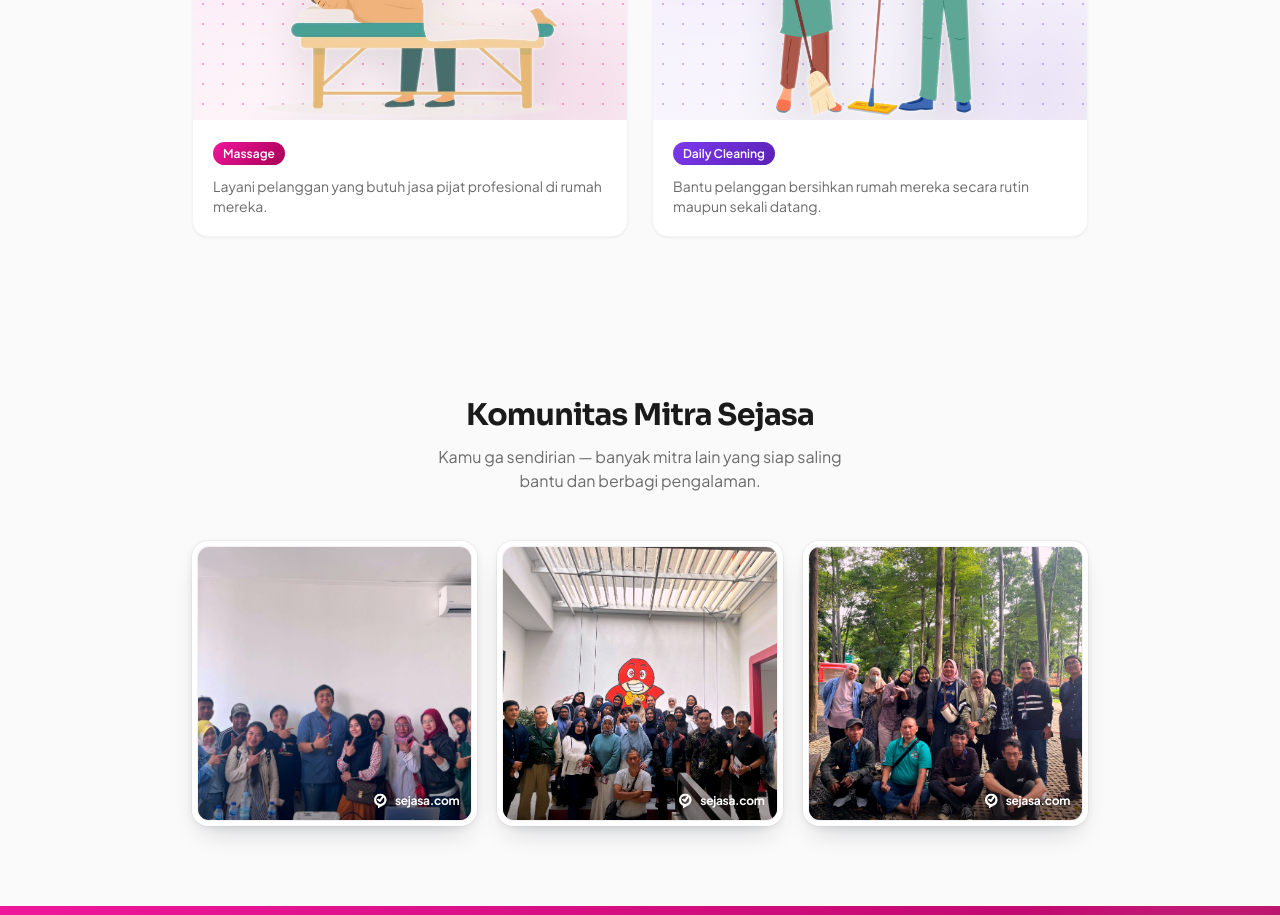
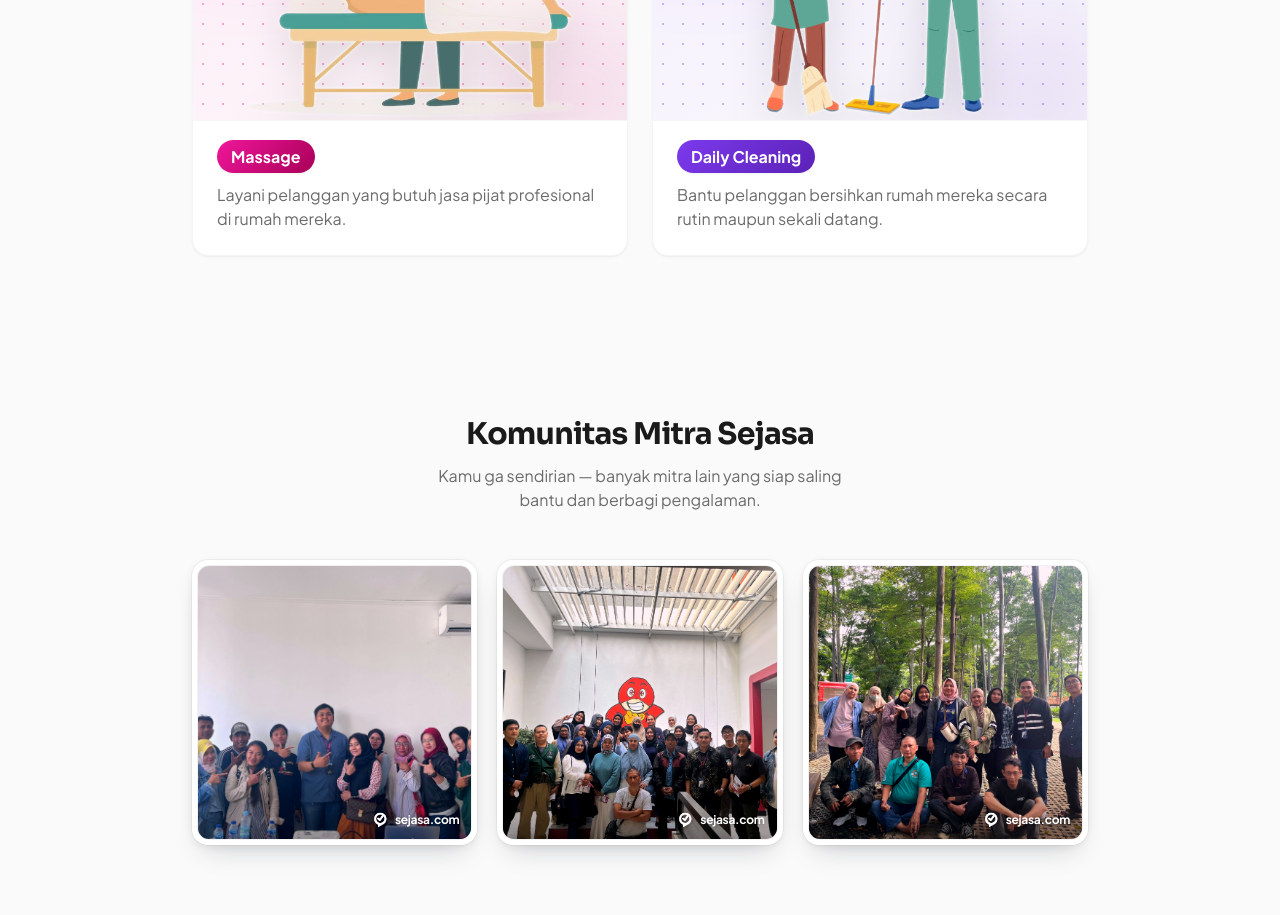
Before and after one commit to sejasaweb-app/rekrutmen-sejasa, a Next.js app: page / in a window 1280 px wide. Shown: the part 2280-3195 px from the top of the page. Built offline with nearby package versions, Linux system fonts and the light colour scheme.

Commit message:
style: gedein badge kategori + isi ilustrasi lebih penuh

```diff
--- a/app/page.js
+++ b/app/page.js
@@ -247,14 +247,14 @@ export default function HomePage() {
                 to="#A80057"
                 aspect="aspect-[4/3]"
               />
-              <div className="p-4 sm:p-5">
+              <div className="p-5 sm:p-6 border-t border-black/[0.04]">
                 <span
-                  className="text-xs font-semibold text-white rounded-full px-2.5 py-1"
+                  className="text-sm sm:text-base font-bold text-white rounded-full px-3.5 py-1.5 shadow-sm"
                   style={{ background: "linear-gradient(135deg, #F0169B, #A80057)" }}
                 >
                   Massage
                 </span>
-                <p className="text-sm text-ink-muted mt-2.5 sm:mt-3">
+                <p className="text-[15px] sm:text-base text-ink-muted mt-3 sm:mt-3.5 leading-relaxed">
                   Layani pelanggan yang butuh jasa pijat profesional di rumah mereka.
                 </p>
               </div>
@@ -267,14 +267,14 @@ export default function HomePage() {
                 to="#5B21B6"
                 aspect="aspect-[4/3]"
               />
-              <div className="p-4 sm:p-5">
+              <div className="p-5 sm:p-6 border-t border-black/[0.04]">
                 <span
-                  className="text-xs font-semibold text-white rounded-full px-2.5 py-1"
+                  className="text-sm sm:text-base font-bold text-white rounded-full px-3.5 py-1.5 shadow-sm"
                   style={{ background: "linear-gradient(135deg, #7C3AED, #5B21B6)" }}
                 >
                   Daily Cleaning
                 </span>
-                <p className="text-sm text-ink-muted mt-2.5 sm:mt-3">
+                <p className="text-[15px] sm:text-base text-ink-muted mt-3 sm:mt-3.5 leading-relaxed">
                   Bantu pelanggan bersihkan rumah mereka secara rutin maupun sekali datang.
                 </p>
               </div>
--- a/components/CategoryIllustration.js
+++ b/components/CategoryIllustration.js
@@ -25,7 +25,7 @@ export default function CategoryIllustration({ src, alt, from, to, aspect }) {
         className="absolute w-32 h-32 rounded-full blur-3xl opacity-20"
         style={{ background: to, bottom: "-12%", right: "-4%" }}
       />
-      <div className="absolute inset-x-0 bottom-0 h-[78%] sm:h-[82%]">
+      <div className="absolute inset-x-0 bottom-0 h-[88%] sm:h-[90%]">
         <Image
           src={src}
           alt={alt}
```
